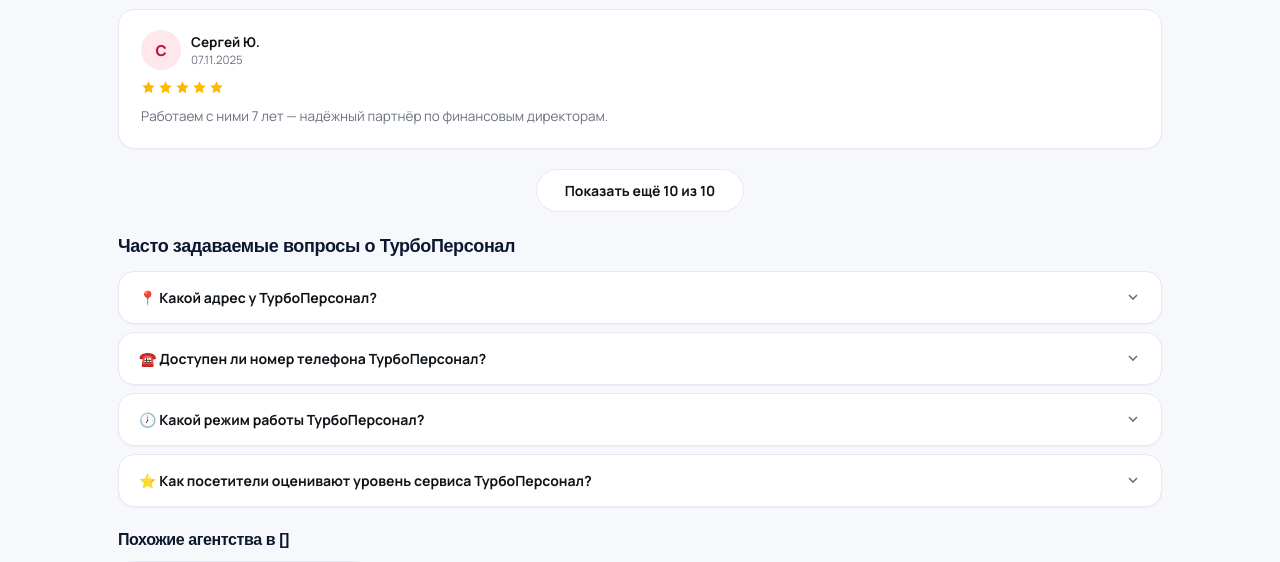
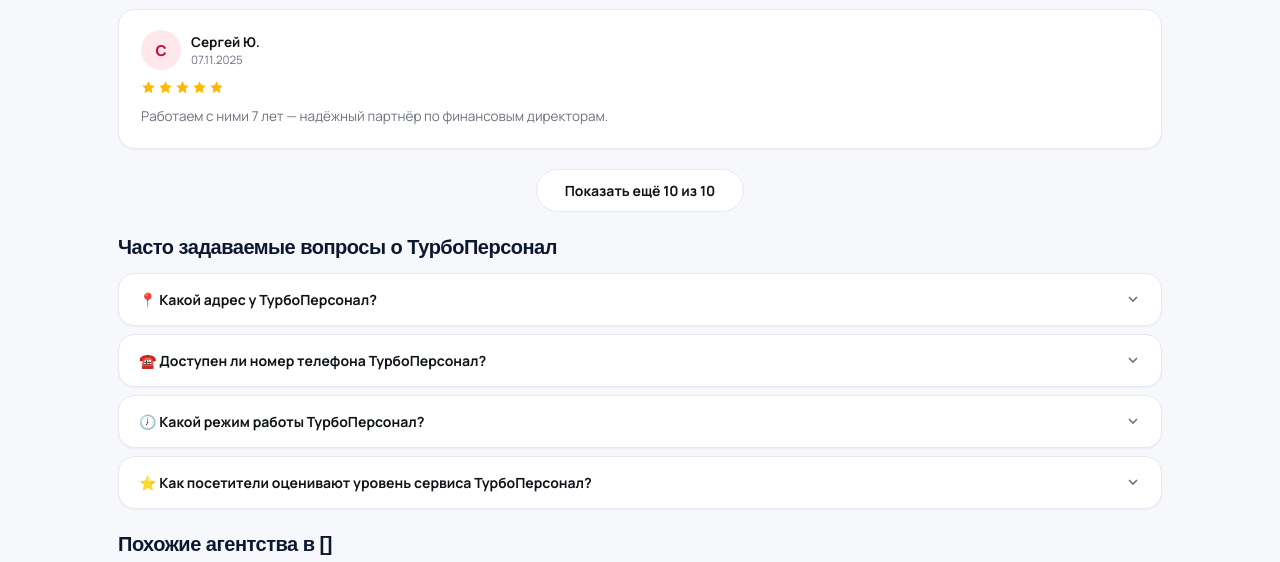
Before and after one commit to rtmlsh/hrrating, a Django app: template templates/agencies/agency_detail.html in a window 1280 px wide. Shown: the part 2610-3172 px from the top of the page. Run offline with Django 4.2, Linux system fonts and the light colour scheme; data comes from the database, SQL or seed files in the repository; the template is opened without the code that fills it: values that come from a table or form of the project are taken from there, most other values are stand-ins (such as "Sample title", 1, 10 or a date in 2020); some libraries are stand-ins or nearby versions; some web fonts are replaced.

Commit message:
Унификация шрифтов заголовков на детальной странице: 20px для Отзывы/FAQ/Похожие агентства
Co-Authored-By: Claude Sonnet 4.6 <noreply@anthropic.com>

```diff
--- a/templates/agencies/agency_detail.html
+++ b/templates/agencies/agency_detail.html
@@ -851,8 +851,8 @@
     .similar-section { margin-top: 24px; }
     .similar-title {
       font-family: 'Unbounded', sans-serif;
-      font-size: 16px; font-weight: 800;
-      letter-spacing: -.4px; color: var(--ink);
+      font-size: 20px; font-weight: 800;
+      letter-spacing: -.5px; color: var(--ink);
       margin-bottom: 12px;
     }
     .similar-grid {
@@ -886,8 +886,8 @@
     .faq-section { margin-top: 24px; }
     .faq-section-title {
       font-family: 'Unbounded', sans-serif;
-      font-size: 18px; font-weight: 800;
-      letter-spacing: -.4px; color: var(--ink);
+      font-size: 20px; font-weight: 800;
+      letter-spacing: -.5px; color: var(--ink);
       margin-bottom: 14px;
     }
     .faq-list { display: flex; flex-direction: column; gap: 8px; }
@@ -1043,7 +1043,7 @@
       .review-author { font-size: 13px; }
       .review-text { font-size: 13px; }
       .similar-grid { grid-template-columns: 1fr; }
-      .similar-title { font-size: 15px; }
+      .similar-title { font-size: 16px; }
       .faq-section-title { font-size: 16px; }
       .faq-question { font-size: 13px; padding: 13px 14px; }
       .faq-answer { font-size: 13px; }
```
